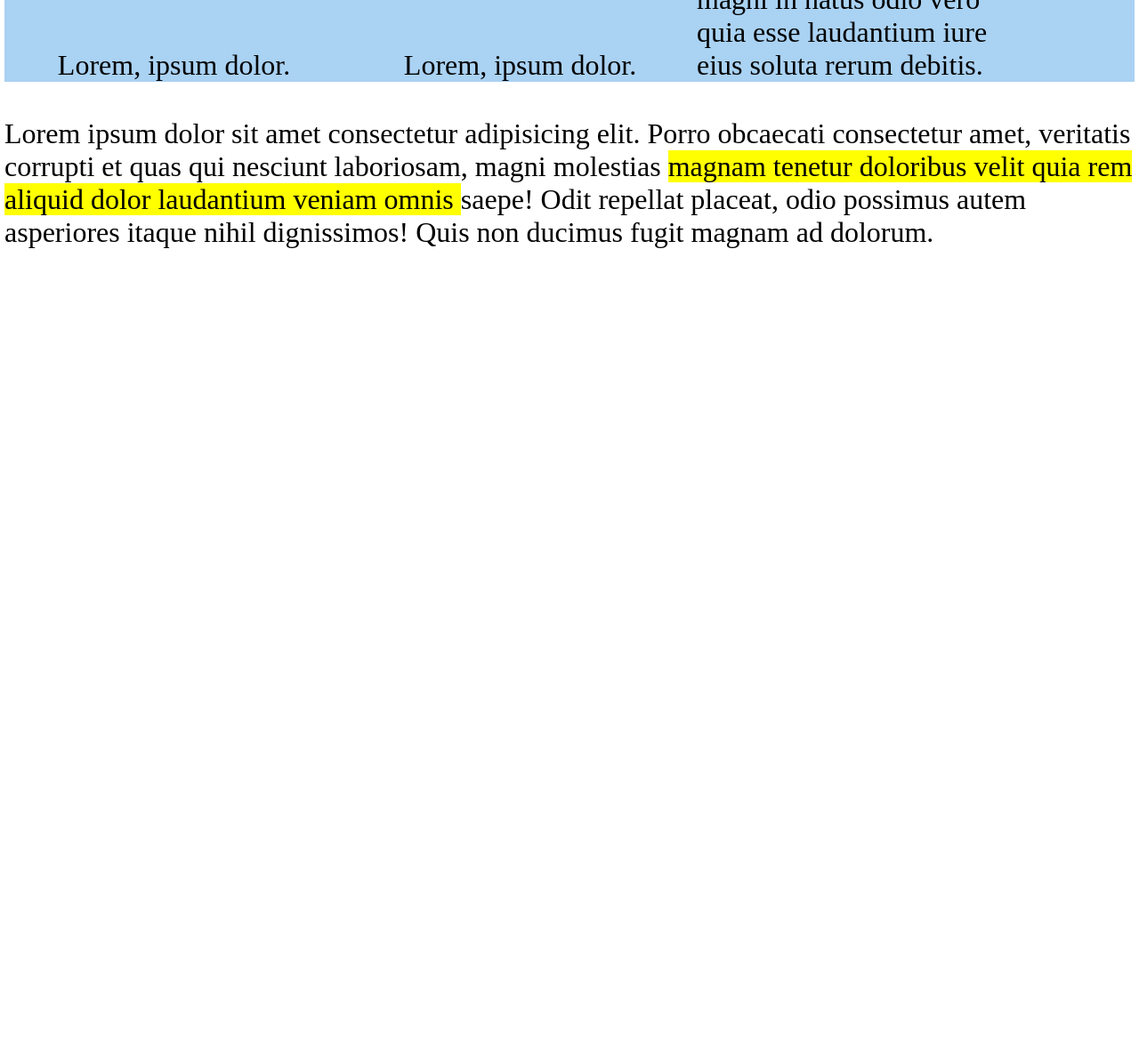
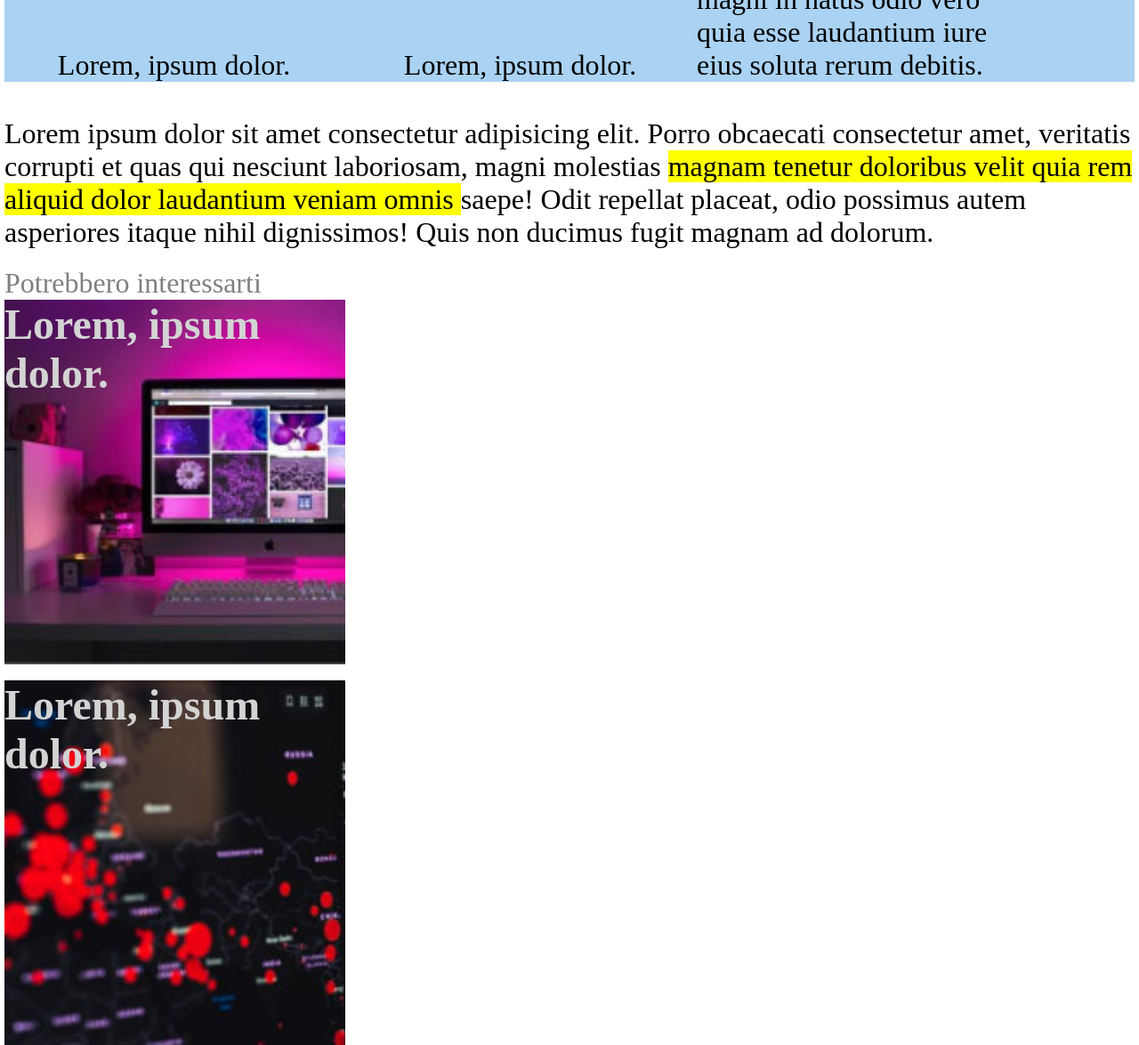
Before and after one commit to rpsobolewski/html-css-booleaner, a plain HTML site: page index.html in a window 1280 px wide. Shown: the part 2306-3481 px from the top of the page at 89% size. Before the commit the page ends 2606 px from the top, so only its background shows below. Drawn offline with Linux system fonts and the light colour scheme.

Commit message:
complete footer
completed footer with reccomended articles

```diff
--- a/css/style.css
+++ b/css/style.css
@@ -31,7 +31,7 @@ h1{
     font-size: 450%;
 }
 
-#bo{
+.bo{
     font-size: 200%;
     color: gray;
 }
@@ -93,3 +93,24 @@ h1{
     display: inline-block;
     width: 30%;
 }
+
+footer{
+    padding-left: 5px;
+}
+
+.articolo{
+    font-size: 200%;
+    color:lightgray;
+    background-image: url(/img/monitor.jpg);
+    background-size: cover;
+    width: 30%;
+    padding-bottom: 300px;
+}
+.articoloo{
+    font-size: 200%;
+    color:lightgray;
+    background-image: url(/img/graph.jpg);
+    background-size: cover;
+    width: 30%;
+    padding-bottom: 300px;
+}
--- a/index.html
+++ b/index.html
@@ -18,7 +18,7 @@
 
         <section><!--title-->
             <h1>Internet deve essere al servizio del "bene pubblico": il manifesto di Tim Berners-Lee</h1>
-            <span id="bo">Scritto da <span id="boo">The Booleaner</span></span> <br>
+            <span class="bo">Scritto da <span id="boo">The Booleaner</span></span> <br>
             <span id="data">il 10/10/2020</span>
         </section>
 
@@ -97,11 +97,15 @@
                 Lorem ipsum dolor sit amet consectetur adipisicing elit. Porro obcaecati consectetur amet, veritatis corrupti et quas qui nesciunt laboriosam, magni molestias <span class="yellow">magnam tenetur doloribus velit quia rem aliquid dolor laudantium veniam omnis </span>saepe! Odit repellat placeat, odio possimus autem asperiores itaque nihil dignissimos! Quis non ducimus fugit magnam ad dolorum.
 
             </p>
-        <div>
+        </div>
 
     </main>
 
-    <footer>
+    <footer><!--raccomended-->
+
+        <p class="bo">Potrebbero interessarti</p>
+        <section class="articolo" ><h2>Lorem, ipsum dolor.</h2></section> <br>
+        <section class="articoloo" ><h2>Lorem, ipsum dolor.</h2></section>
 
     </footer>
 
```
